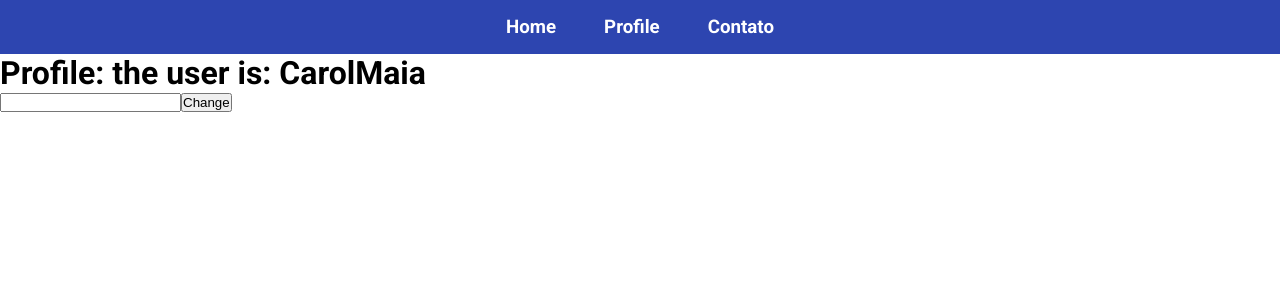
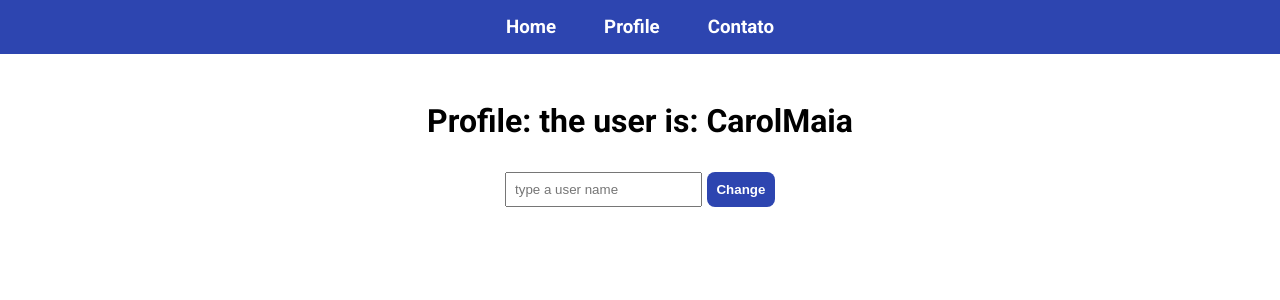
Before and after one commit to CarolMaiaP/react-multiple-pages, a React (Vite) app: page /profile in a window 1280 px wide. Shown: the top 300 px of the page. Built offline with nearby package versions, Linux system fonts and the light colour scheme.

Commit message:
style: profile and change user styles added

```diff
--- a/src/component/ChangeUser.tsx
+++ b/src/component/ChangeUser.tsx
@@ -1,5 +1,6 @@
 import { useContext, useState } from "react"
 import { AppContext } from "../App"
+import '../styles/ChangeUser.scss'
 
 export function ChangeUser(){
   const { setUserName } = useContext(AppContext)
@@ -11,7 +12,7 @@ export function ChangeUser(){
 
   return(
     <div className="changeUser">
-      <input type="text" onChange={(event) => setChangeUser(event.target.value)} />
+      <input type="text" placeholder="type a user name" onChange={(event) => setChangeUser(event.target.value)} />
       <button onClick={handleChangeUser}>Change</button>
     </div>
   )
--- a/src/component/Profile.tsx
+++ b/src/component/Profile.tsx
@@ -1,12 +1,13 @@
 import { useContext } from "react"
 import { AppContext } from "../App"
 import { ChangeUser } from "./ChangeUser"
+import '../styles/Profile.scss'
 
 export function Profile(){
   const { userName } = useContext(AppContext)
 
   return(
-    <div>
+    <div className="profile">
       <h1>Profile: the user is: { userName }</h1>
       <ChangeUser />
     </div>
--- /dev/null
+++ b/src/styles/ChangeUser.scss
@@ -0,0 +1,23 @@
+.changeUser {
+  display: flex;
+  gap: 0.3rem;
+
+  input {
+    padding: 0.5rem;
+  }
+
+  button {
+    background-color: rgb(45, 69, 176);
+    border: none;
+    padding: 0.6rem;
+    border-radius: 8px;
+    cursor: pointer;
+    color: #fff;
+    font-weight: 700;
+    transition: background-color 0.2s;
+
+    &:hover {
+      background-color: rgb(57, 86, 215);
+    }
+  }
+}
--- /dev/null
+++ b/src/styles/Profile.scss
@@ -0,0 +1,10 @@
+.profile {
+  display: flex;
+  align-items: center;
+  flex-direction: column;
+  margin-top: 3rem;
+
+  h1 {
+    margin-bottom: 2rem;
+  }
+}
```
